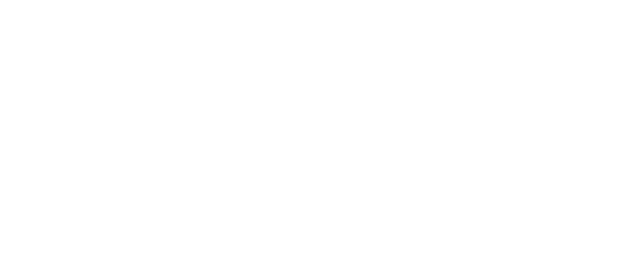
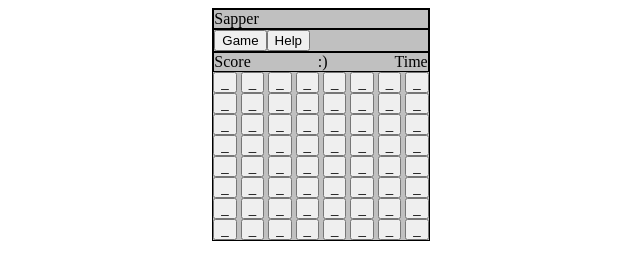
Before and after one commit to YehorIvanov/sapper-js, a website: page index.html in a window 1280 px wide. Shown: the whole page, without its empty margins (319-959 px from the left). Drawn offline with Linux system fonts and the light colour scheme.

Commit message:
add html structure

```diff
--- a/index.html
+++ b/index.html
@@ -2,10 +2,114 @@
 <html lang="en">
   <head>
     <meta charset="UTF-8" />
-    <meta name="viewport" content="width=device-width, initial-scale=1.0" />
+    <meta
+      name="viewport"
+      content="width=device-width, initial-scale=1.0"
+    />
+    <link rel="stylesheet" href="styles.css" />
     <title>Document</title>
   </head>
-  <body>
+  <body class="page">
+    <section class="window">
+      <header class="header">Sapper</header>
+      <nav class="navigation">
+        <button>Game</button>
+        <button>Help</button>
+      </nav>
+      <div class="game">
+        <div class="game__bar">
+          <div class="game-bar__score">Score</div>
+          <div class="game-bar__smile">:)</div>
+          <div class="game-bar__time">Time</div>
+        </div>
+        <div class="game__field">
+          <div class="game-field__row">
+            <button class="game-field__cell">_</button>
+            <button class="game-field__cell">_</button>
+            <button class="game-field__cell">_</button>
+            <button class="game-field__cell">_</button>
+            <button class="game-field__cell">_</button>
+            <button class="game-field__cell">_</button>
+            <button class="game-field__cell">_</button>
+            <button class="game-field__cell">_</button>
+          </div>
+          <div class="game-field__row">
+            <button class="game-field__cell">_</button>
+            <button class="game-field__cell">_</button>
+            <button class="game-field__cell">_</button>
+            <button class="game-field__cell">_</button>
+            <button class="game-field__cell">_</button>
+            <button class="game-field__cell">_</button>
+            <button class="game-field__cell">_</button>
+            <button class="game-field__cell">_</button>
+          </div>
+          <div class="game-field__row">
+            <button class="game-field__cell">_</button>
+            <button class="game-field__cell">_</button>
+            <button class="game-field__cell">_</button>
+            <button class="game-field__cell">_</button>
+            <button class="game-field__cell">_</button>
+            <button class="game-field__cell">_</button>
+            <button class="game-field__cell">_</button>
+            <button class="game-field__cell">_</button>
+          </div>
+          <div class="game-field__row">
+            <button class="game-field__cell">_</button>
+            <button class="game-field__cell">_</button>
+            <button class="game-field__cell">_</button>
+            <button class="game-field__cell">_</button>
+            <button class="game-field__cell">_</button>
+            <button class="game-field__cell">_</button>
+            <button class="game-field__cell">_</button>
+            <button class="game-field__cell">_</button>
+          </div>
+          <div class="game-field__row">
+            <button class="game-field__cell">_</button>
+            <button class="game-field__cell">_</button>
+            <button class="game-field__cell">_</button>
+            <button class="game-field__cell">_</button>
+            <button class="game-field__cell">_</button>
+            <button class="game-field__cell">_</button>
+            <button class="game-field__cell">_</button>
+            <button class="game-field__cell">_</button>
+          </div>
+          <div class="game-field__row">
+            <button class="game-field__cell">_</button>
+            <button class="game-field__cell">_</button>
+            <button class="game-field__cell">_</button>
+            <button class="game-field__cell">_</button>
+            <button class="game-field__cell">_</button>
+            <button class="game-field__cell">_</button>
+            <button class="game-field__cell">_</button>
+            <button class="game-field__cell">_</button>
+          </div>
+          <div class="game-field__row">
+            <button class="game-field__cell">_</button>
+            <button class="game-field__cell">_</button>
+            <button class="game-field__cell">_</button>
+            <button class="game-field__cell">_</button>
+            <button class="game-field__cell">_</button>
+            <button class="game-field__cell">_</button>
+            <button class="game-field__cell">_</button>
+            <button class="game-field__cell">_</button>
+          </div>
+          <div class="game-field__row">
+            <button class="game-field__cell">_</button>
+            <button class="game-field__cell">_</button>
+            <button class="game-field__cell">_</button>
+            <button class="game-field__cell">_</button>
+            <button class="game-field__cell">_</button>
+            <button class="game-field__cell">_</button>
+            <button class="game-field__cell">_</button>
+            <button class="game-field__cell">_</button>
+          </div>
+        </div>
+      </div>
+    </section>
+
+    <div class="content"></div>
+    <footer class="footer"></footer>
+
     <script src="scripts/index.js"></script>
   </body>
 </html>
--- a/styles/index.scss
+++ b/styles/index.scss
@@ -0,0 +1,35 @@
+@import 'variables.scss';
+
+.page {
+  display: flex;
+  flex-direction: column;
+  justify-content: center;
+  align-items: center;
+}
+.window {
+  background-color: #c0c0c0;
+  border: 1px solid;
+}
+.header {
+  border: 1px solid;
+  height: 18px;
+}
+.navigation {
+  border: 1px solid;
+  display: flex;
+  flex-direction: row;
+  align-items: center;
+}
+.game {
+  &__bar {
+    border: 1px solid;
+    display: flex;
+    flex-direction: row;
+    justify-content: space-between;
+
+  }
+}
+.content {
+}
+.footer {
+}
```
Also changed, not shown: styles.css, styles/variables.scss (added), 1 other file.
